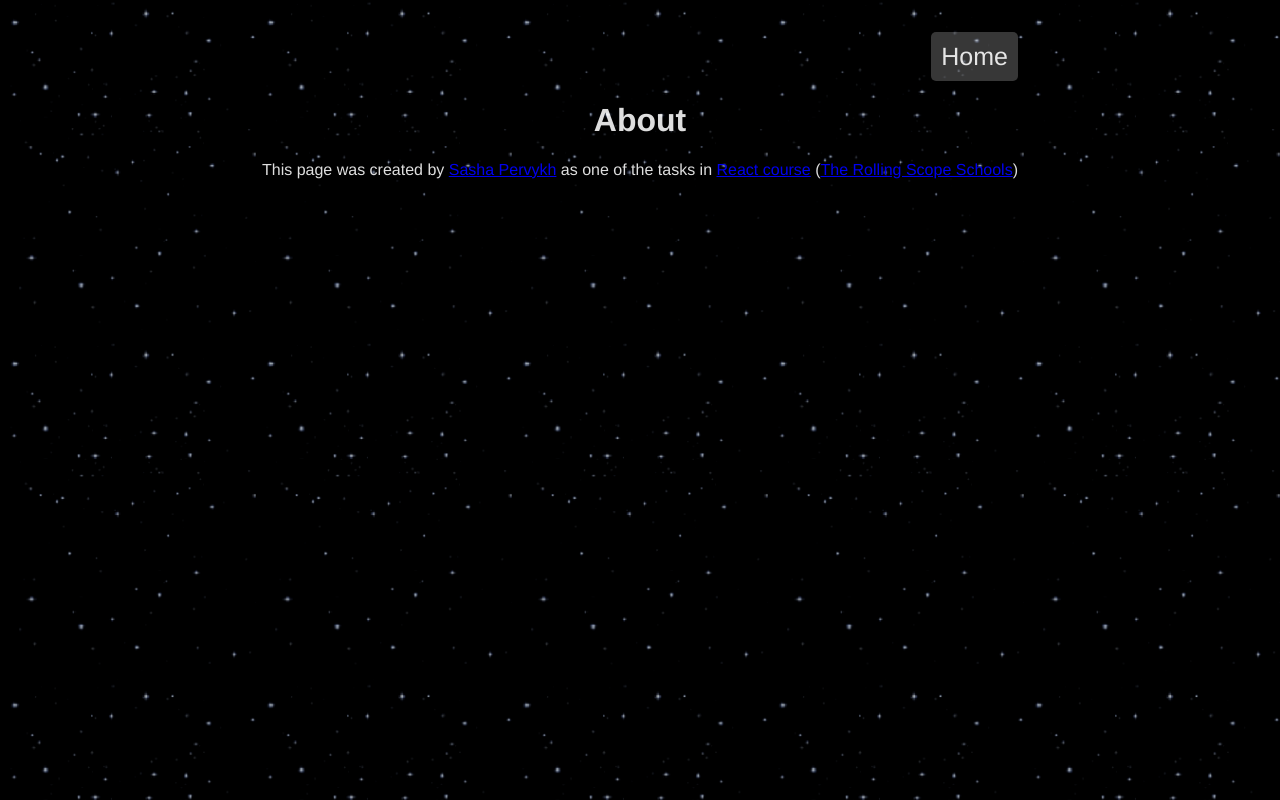
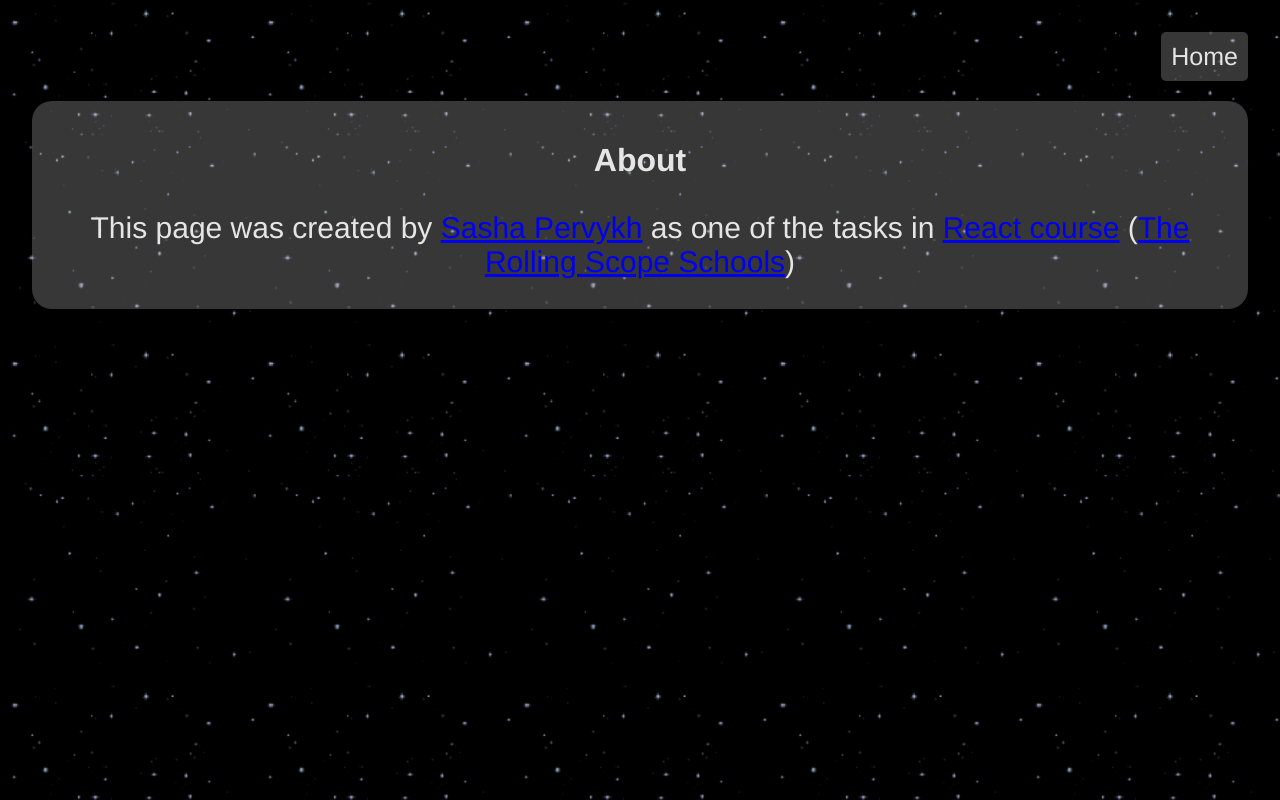
Before and after one commit to sashapervykh/rss-react, a React (Vite) app in the folder rs-react-app/: page /about in a window 1280 px wide. Built offline with nearby package versions, Linux system fonts and the light colour scheme.

Commit message:
feat: adjust styles

```diff
--- a/rs-react-app/src/api/getDataFromApi.ts
+++ b/rs-react-app/src/api/getDataFromApi.ts
@@ -26,8 +26,8 @@ export async function getDataFromApi({ input = '', page = 1 }: Props) {
     const maxPage = Math.ceil(typedBody.collection.metadata.total_hits / 10);
     const searchResult = typedBody.collection.items.map((element) => {
       const title =
-        element.data[0].title.length > 75
-          ? element.data[0].title.substring(0, 75) + '...'
+        element.data[0].title.length > 30
+          ? element.data[0].title.substring(0, 30) + '...'
           : element.data[0].title;
 
       const description =
--- a/rs-react-app/src/components/AboutPage/AboutPage.tsx
+++ b/rs-react-app/src/components/AboutPage/AboutPage.tsx
@@ -1,8 +1,10 @@
+import styles from '../NotFoundPage/styles.module.css';
+
 export function AboutPage() {
   return (
-    <main>
+    <main className={styles.main}>
       <h1>About</h1>
-      <div>
+      <div className={styles['page-message']}>
         This page was created by{' '}
         <a href="https://github.com/sashapervykh">Sasha Pervykh</a> as one of
         the tasks in{' '}
--- a/rs-react-app/src/components/Header/styles.module.css
+++ b/rs-react-app/src/components/Header/styles.module.css
@@ -8,4 +8,5 @@
   color: var(--main-font-color);
   background-color: var(--elem-bg-color);
   border-radius: 5px;
+  margin-bottom: 20px;
 }
--- a/rs-react-app/src/components/NotFoundPage/NotFoundPage.tsx
+++ b/rs-react-app/src/components/NotFoundPage/NotFoundPage.tsx
@@ -1,14 +1,13 @@
-import { Link } from 'react-router';
+import styles from './styles.module.css';
 
 export function NotFoundPage() {
   return (
-    <main>
+    <main className={styles.main}>
       <h1>The page is not found...</h1>
-      <div>
+      <div className={styles['page-message']}>
         The page you requested does not exist. Return to main and try to find
         what you are looking for there.
       </div>
-      <Link to="/home">To Main</Link>
     </main>
   );
 }
--- /dev/null
+++ b/rs-react-app/src/components/NotFoundPage/styles.module.css
@@ -0,0 +1,13 @@
+.main {
+  display: flex;
+  flex-direction: column;
+  justify-content: center;
+  background-color: var(--elem-bg-color);
+  border-radius: 20px;
+  padding: 20px;
+}
+
+.page-message {
+  font-size: 30px;
+  padding: 10px;
+}
--- a/rs-react-app/src/index.css
+++ b/rs-react-app/src/index.css
@@ -18,6 +18,10 @@ body {
   background-size: 20%;
 }
 
+a:visited {
+  color: rgba(255, 255, 255, 0.87);
+}
+
 #root {
   display: flex;
   flex-direction: column;
```
